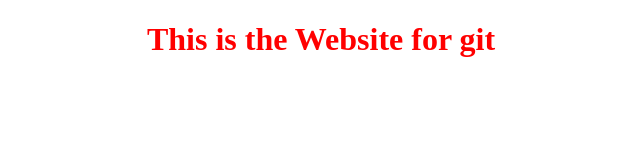
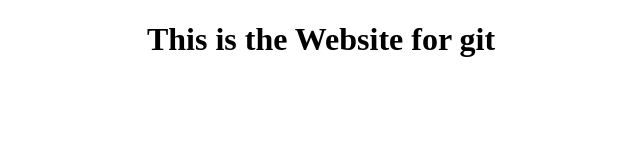
Before and after one commit to zettacamp-armanda-sanjaya/arman_zettacamp_git, a plain HTML site: page index.html in a window 1280 px wide. Shown: the whole page, without its empty margins (319-959 px from the left). Drawn offline with Linux system fonts and the light colour scheme.

Commit message:
Revert "[UI] Update Index HTML and Style.css to have red color on text <h1>"
This reverts commit 0079f0acc0401149d45c319ed1da0f8f88b6c89a.

```diff
--- a/assets/style.css
+++ /dev/null
@@ -1,3 +0,0 @@
-.red-color {
-  color: red;
-}
--- a/index.html
+++ b/index.html
@@ -4,10 +4,9 @@
     <meta charset="UTF-8" />
     <meta http-equiv="X-UA-Compatible" content="IE=edge" />
     <meta name="viewport" content="width=device-width, initial-scale=1.0" />
-    <link rel="stylesheet" href="assets/style.css" />
     <title>Website For Git</title>
   </head>
   <body>
-    <h1 style="text-align: center" class="red-color">This is the Website for git</h1>
+    <h1 style="text-align: center">This is the Website for git</h1>
   </body>
 </html>
```
